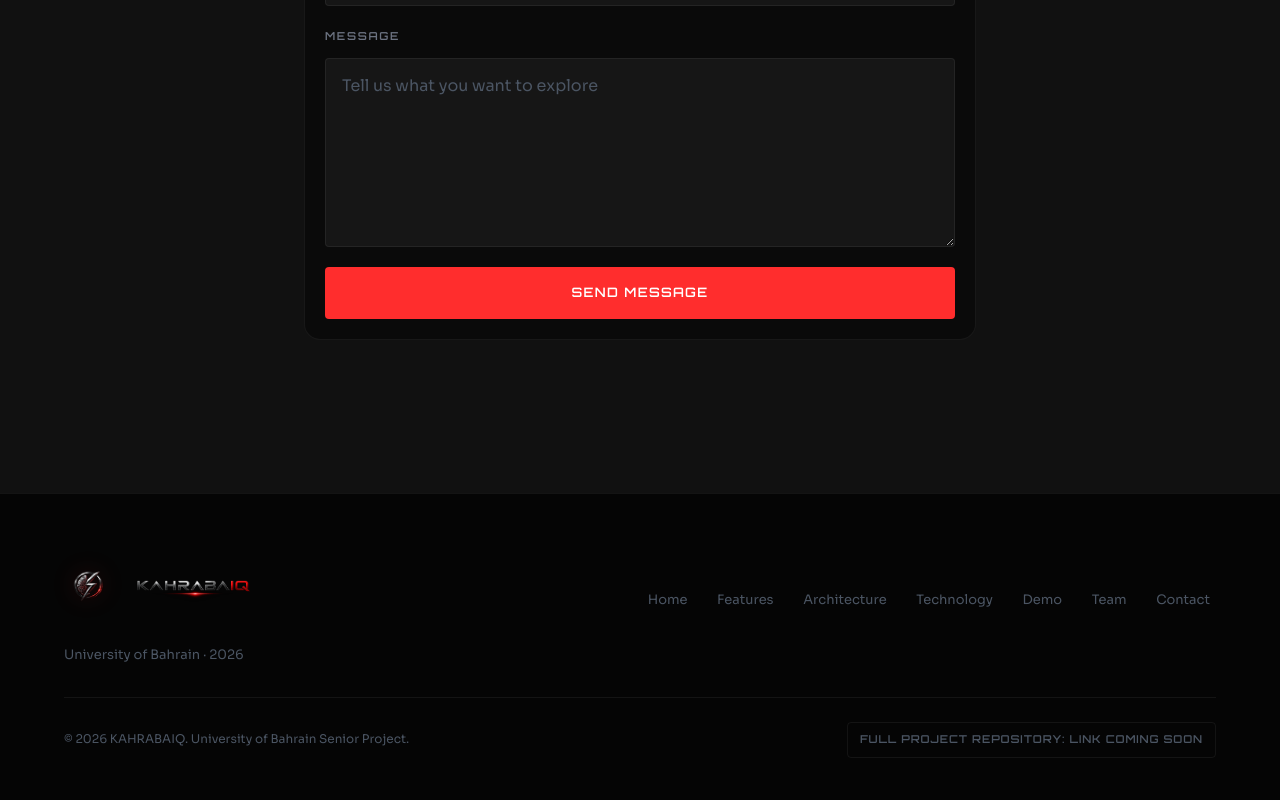
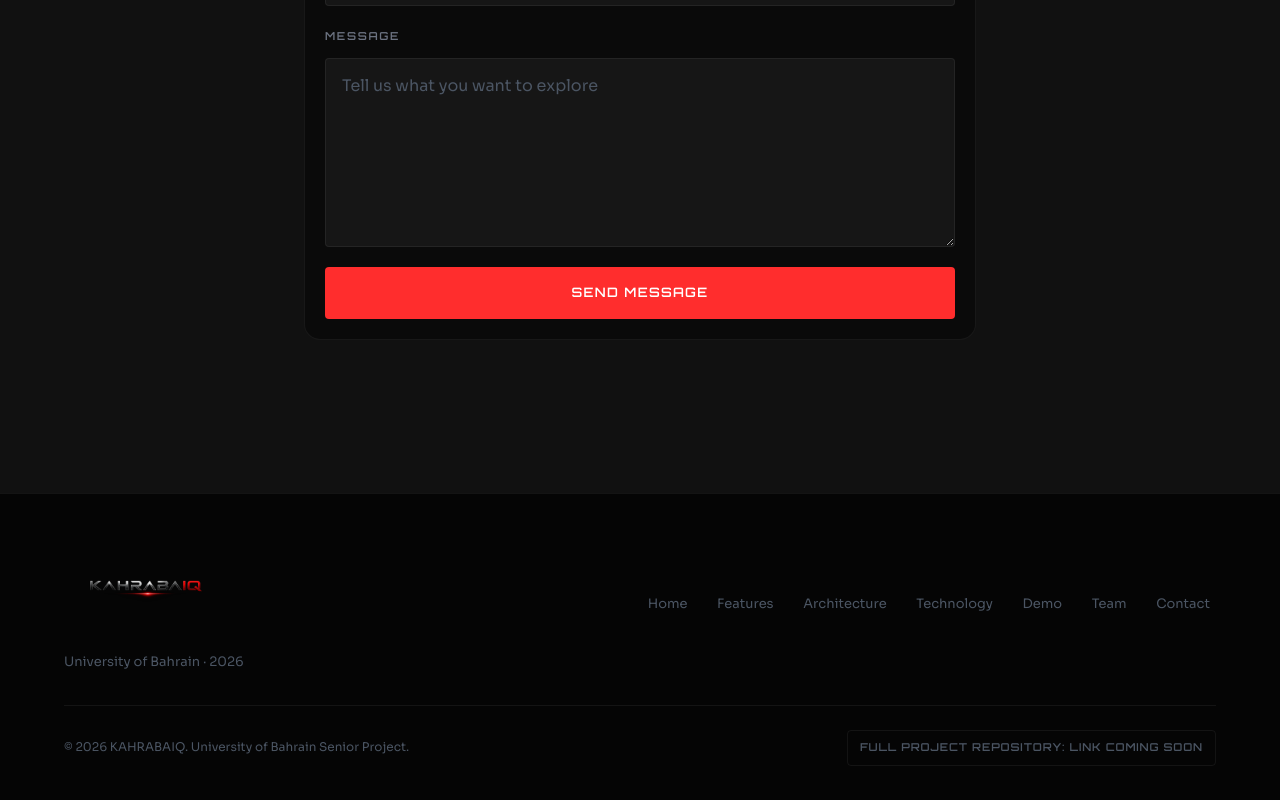
Before and after one commit to nxsoos/smart-energy-project, a Next.js app in the folder KahrabaIQ-website/: page /en in a window 1280 px wide. Shown: the part 6763-7563 px from the top of the page. Built offline with nearby package versions, Linux system fonts and the light colour scheme.

Commit message:
Remove footer emblem from website brand

```diff
--- a/KahrabaIQ-website/app/components/HomePage.tsx
+++ b/KahrabaIQ-website/app/components/HomePage.tsx
@@ -537,7 +537,6 @@ function Footer({ content }: { content: SiteContent }) {
       <div className="footer-grid">
         <div>
           <button type="button" className="brand image-brand" onClick={() => document.getElementById("home")?.scrollIntoView({ behavior: "smooth", block: "start" })}>
-            <Image src={content.assets.emblem} alt={content.assets.emblemAlt} width={40} height={40} className="brand-emblem" />
             <Image src={content.assets.wordmark} alt={content.assets.wordmarkAlt} width={150} height={100} className="brand-wordmark" />
           </button>
           <p>{content.footer.university}</p>
```
